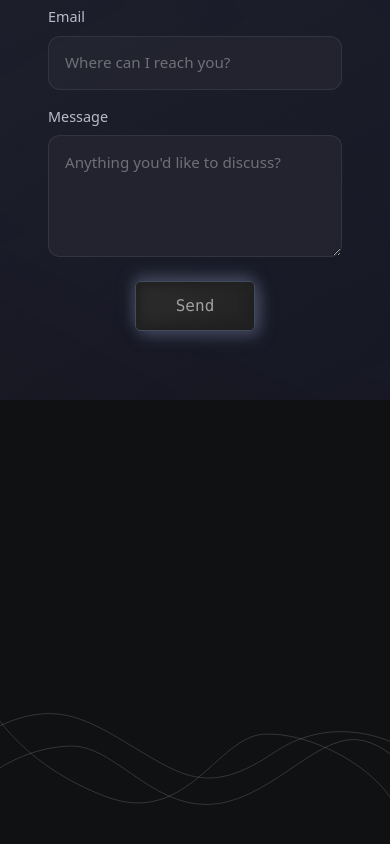
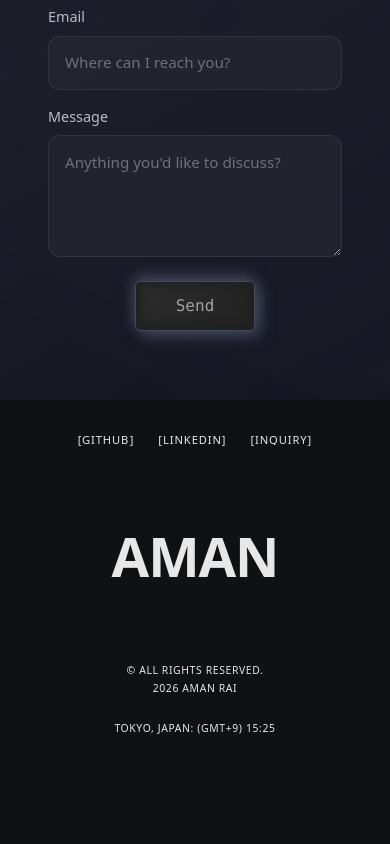
Before and after one commit to amanrai00/PortfolioAman, a Vue app: page / in a window 390 px wide. Shown: the part 4981-5825 px from the top of the page. After the commit the page ends 5754 px from the top, so only its background shows below. Built offline with nearby package versions, Linux system fonts and the light colour scheme.

Commit message:
footer wip 8

```diff
--- a/src/components/Footer.vue
+++ b/src/components/Footer.vue
@@ -150,8 +150,10 @@ onMounted(async () => {
     });
   }
 
-  // Animate the footer name once it enters the viewport
+  // Animate the footer name once it enters the viewport (desktop only)
   if (footerNameEl.value) {
+    const mm = ScrollTrigger.matchMedia();
+    mm.add('(min-width: 769px)', () => {
       nameTl = gsap.from(footerNameEl.value, {
         x: -120,
         opacity: 0,
@@ -168,6 +170,12 @@ onMounted(async () => {
         onEnterBack: () => nameTl && nameTl.restart(),
         onLeave: () => nameTl && nameTl.pause(0),
         onLeaveBack: () => nameTl && nameTl.pause(0),
+      });
+
+      return () => {
+        if (nameTl) nameTl.kill();
+        if (nameTrigger) nameTrigger.kill();
+      };
     });
   }
 });
@@ -387,27 +395,53 @@ onUnmounted(() => {
 @media (max-width: 768px) {
   .footer-section {
     padding: 2rem 1.5rem;
-    min-height: 80vh;
+    min-height: auto;
+    gap: 3rem;
+  }
+
+  .footer-wave {
+    display: none;
   }
 
   .footer-socials {
-    flex-direction: column;
-    gap: 0.75rem;
-    align-items: flex-start;
+    flex-direction: row;
+    flex-wrap: wrap;
+    gap: 0.5rem 1.5rem;
+    justify-content: center;
+  }
+
+  .footer-name {
+    padding: 2rem 0;
+  }
+
+  .footer-name-text {
+    font-size: clamp(2.5rem, 14vw, 5rem);
   }
 
   .footer-bottom {
     flex-direction: column;
-    gap: 1rem;
-    align-items: flex-start;
+    gap: 1.5rem;
+    align-items: center;
+    text-align: center;
+  }
+
+  .footer-bottom-center {
+    display: none;
   }
 
   .footer-bottom-right {
-    align-items: flex-start;
+    align-items: center;
+    order: -1;
   }
 
-  .footer-name-text {
-    font-size: clamp(3rem, 12vw, 8rem);
+  .footer-bottom-left {
+    order: 1;
+  }
+
+  /* Disable reveal animation on mobile - show content immediately */
+  .oh > span {
+    transform: translateY(0);
+    opacity: 1;
   }
 }
 </style>
```
Lines whose indentation alone changed are shown as unchanged.
